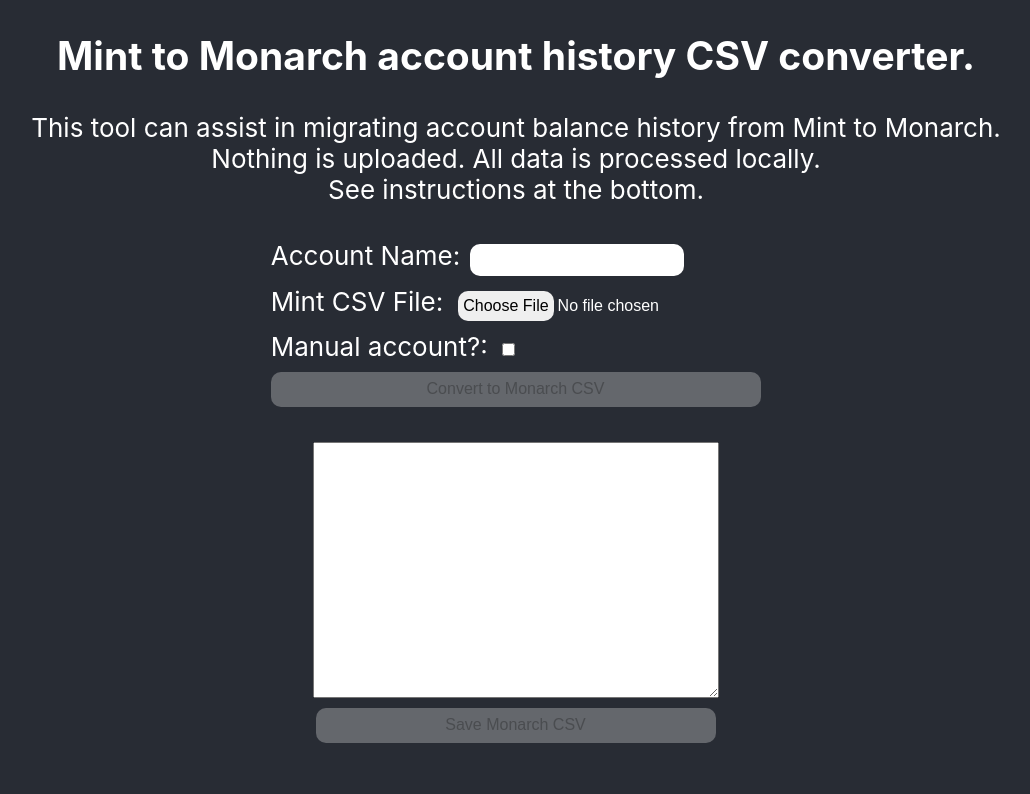
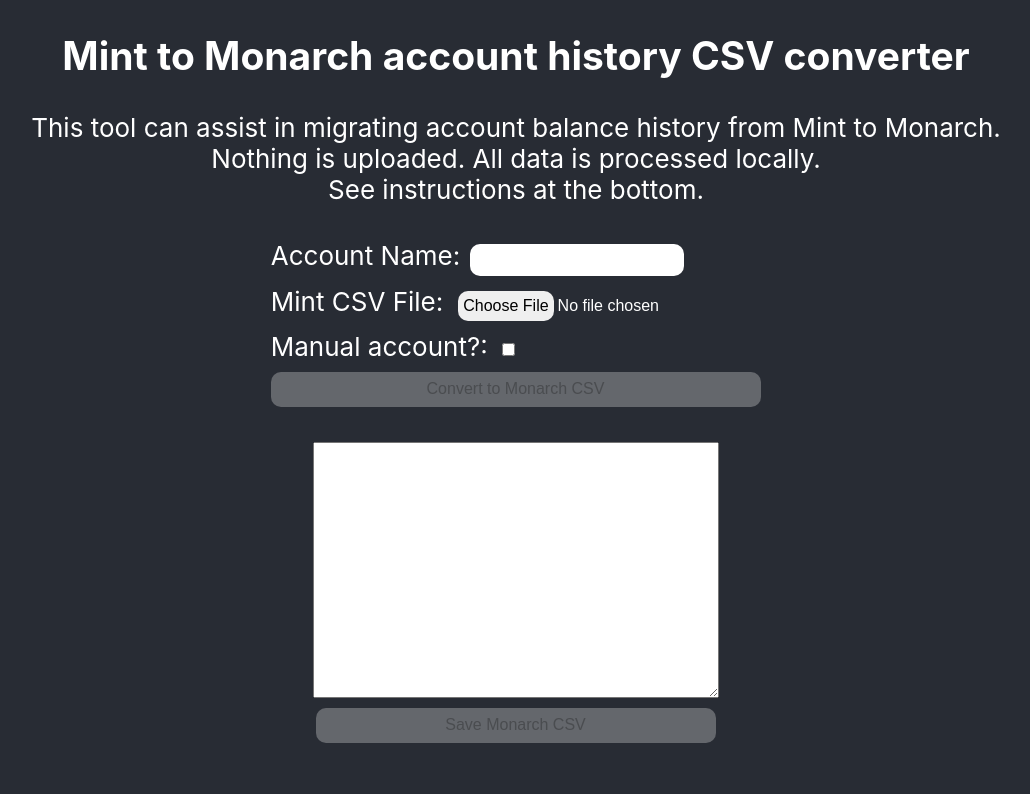
Before and after one commit to simihartstein/Mint-to-Monarch, a React (Create React App) app: page / in a window 1280 px wide. Shown: the top 794 px of the page, without its empty margins (124-1154 px from the left). Built offline with nearby package versions, Linux system fonts and the light colour scheme.

Commit message:
annoying period

```diff
--- a/src/App.tsx
+++ b/src/App.tsx
@@ -52,7 +52,7 @@
     <div className="App">
       <header className="App-header">
         <h2>
-          Mint to Monarch account history CSV converter.
+          Mint to Monarch account history CSV converter
         </h2>
         <div>This tool can assist in migrating account balance history from Mint to Monarch.</div>
         <div>Nothing is uploaded. All data is processed locally.</div>
```
